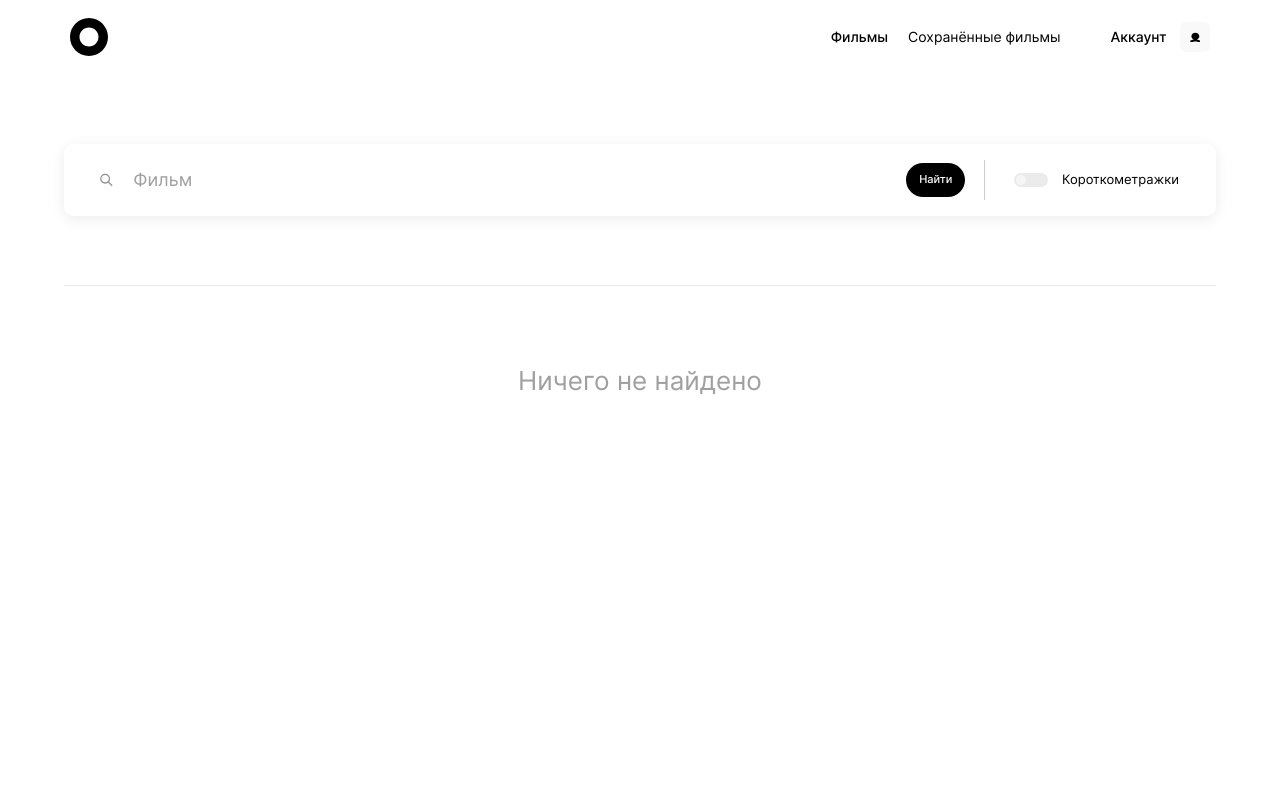
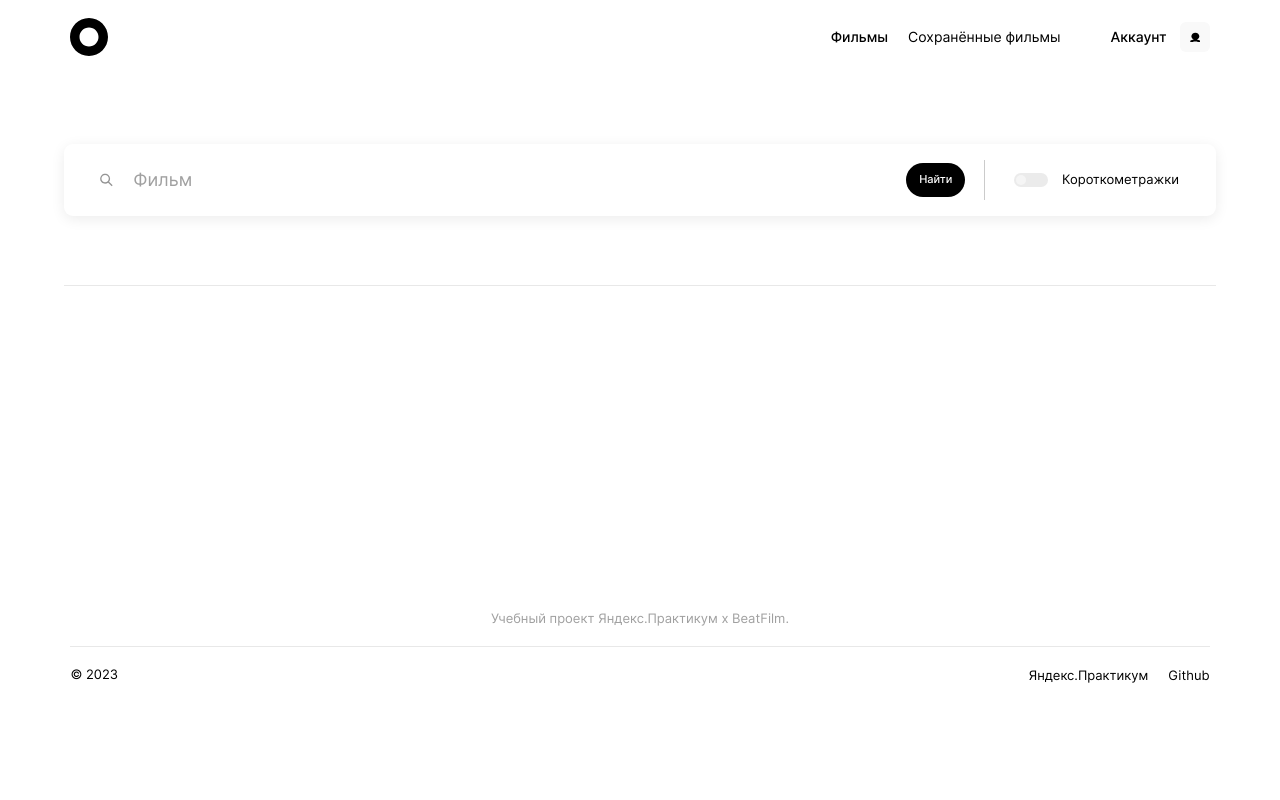
Before and after one commit to Iren4ik/movies-explorer-frontend, a React (Create React App) app: page /movies in a window 1280 px wide. Shown: the top 800 px of the page. Built offline with nearby package versions, Linux system fonts and the light colour scheme.

Commit message:
FIX: remove the “Nothing found” message when you first log in

```diff
--- a/src/components/MoviesCardList/MoviesCardList.js
+++ b/src/components/MoviesCardList/MoviesCardList.js
@@ -5,9 +5,11 @@ import Preloader from "../Preloader/Preloader";
 function MoviesCardList({ movies, isLoading }) {
   return (
     <section className="movies-card-list">
+      {!localStorage.getItem("moviesSearchQuery") && movies.length === 0 && null}
+
       {isLoading && movies.length === 0 && <Preloader />}
 
-      {movies.length === 0 && !isLoading && (
+      {movies.length === 0 && !isLoading && localStorage.getItem("moviesSearchQuery") && (
         <p className="movies-card-list__not-found">Ничего не найдено</p>
       )}
 
```
Also changed, not shown: src/components/Movies/Movies.js (+5 -5 lines).
